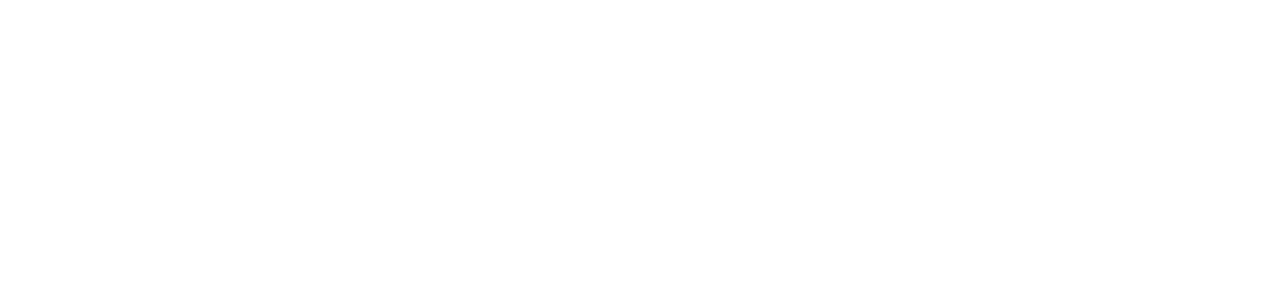
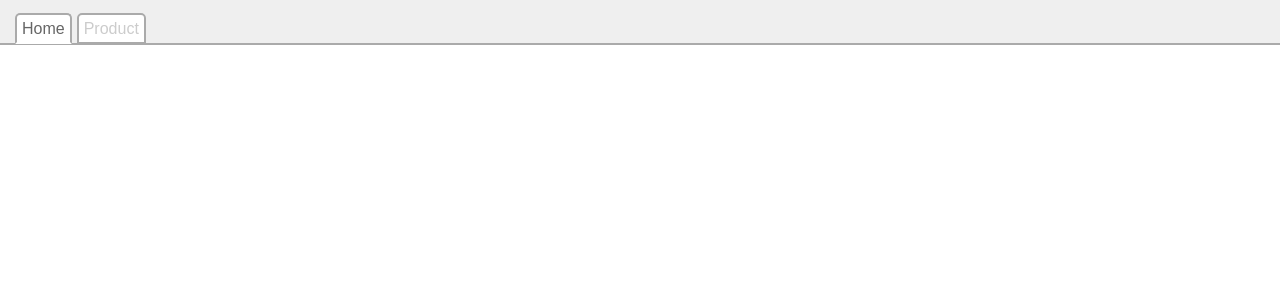
Before and after one commit to sdmhsn/fullstack-js-tutorial, a React (Create React App) app in the folder react-express-app/: page / in a window 1280 px wide. Shown: the top 300 px of the page. Built offline with nearby package versions, Linux system fonts and the light colour scheme.

Commit message:
created app menus (Home and Product) in App.js

```diff
--- a/react-express-app/src/App.js
+++ b/react-express-app/src/App.js
@@ -1,4 +1,5 @@
 import React from 'react';
+import { NavLink } from 'react-router-dom';
 
 import './App.css';
 
@@ -6,6 +7,25 @@
   return (
     <div className="App">
       {/* Menu */}
+      <ul className="menu">
+        <li>
+          <NavLink
+            to="/"
+            className={({ isActive }) => (isActive ? 'active' : '')}
+            end
+          >
+            Home
+          </NavLink>
+        </li>
+        <li>
+          <NavLink
+            to="/products"
+            className={({ isActive }) => (isActive ? 'active' : '')}
+          >
+            Product
+          </NavLink>
+        </li>
+      </ul>
 
       {/* Main */}
     </div>
```
